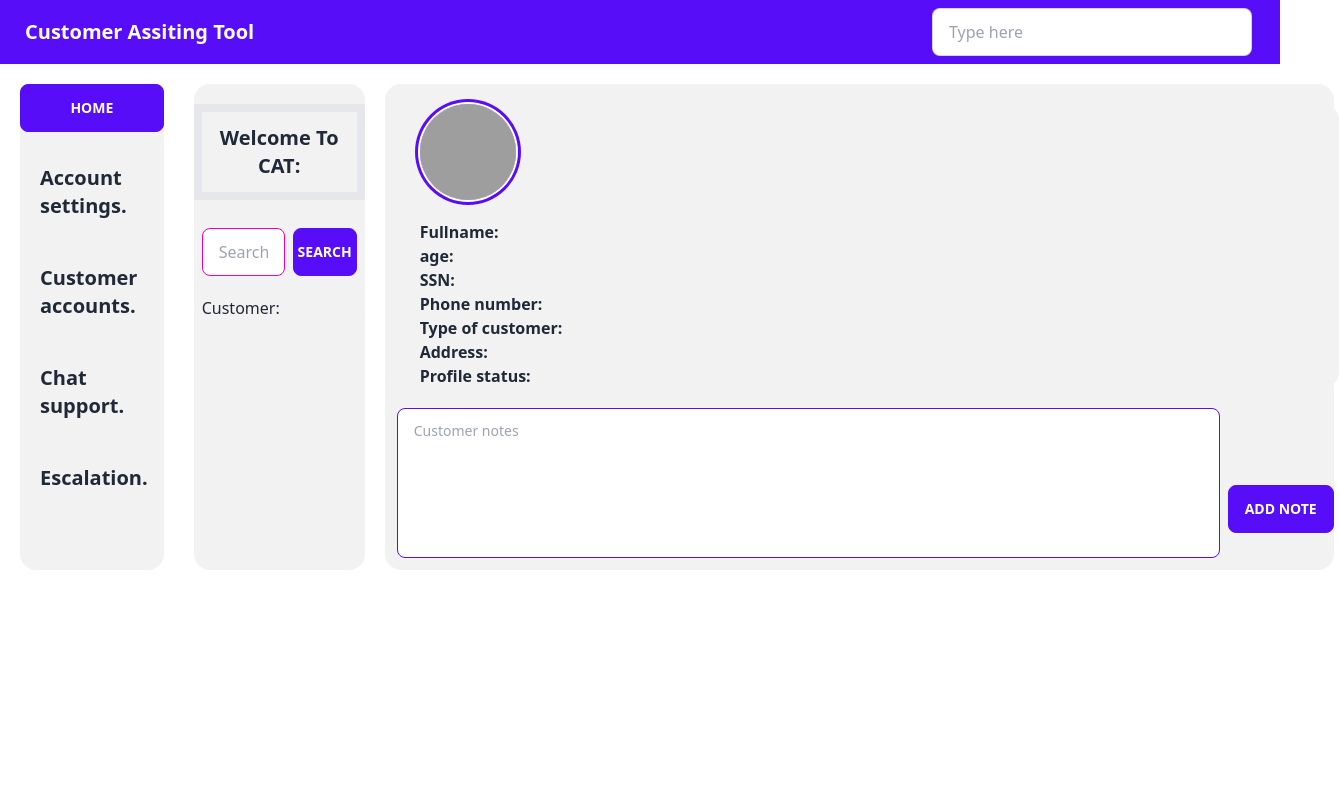
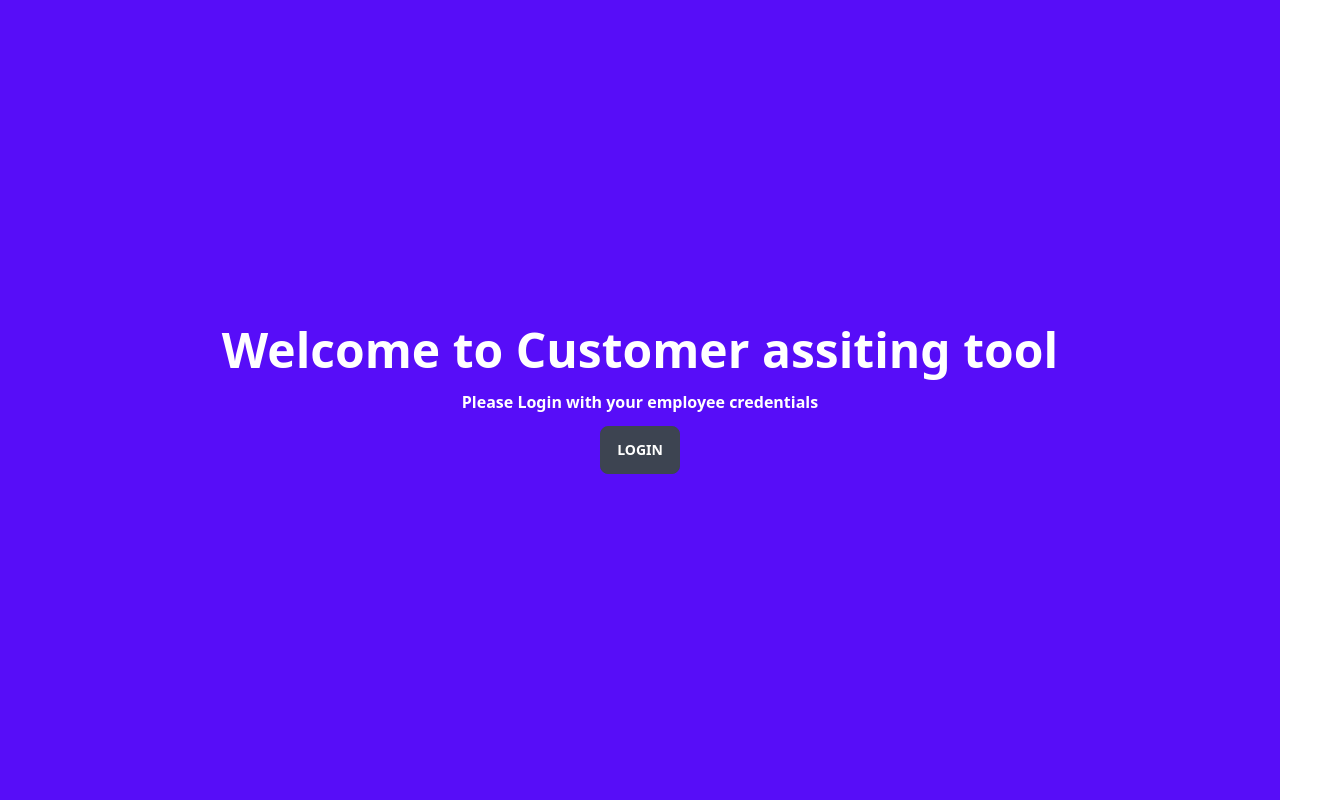
Before and after one commit to darkendord/customer-assisting-tool, a React (Create React App) app: page / in a window 1280 px wide. Shown: the whole page, 1339 px wide, since content can reach past the window. Built offline with nearby package versions, Linux system fonts and the light colour scheme; no server answers; grey boxes are pictures that could not be loaded.

Commit message:
added employee login page

```diff
--- a/src/App.jsx
+++ b/src/App.jsx
@@ -12,6 +12,7 @@ import CustomerAccounts from "./pages/CustomerAccounts"
 import AccountSettings from "./pages/AccountSettings"
 import ChatSupport from "./pages/ChatSupport"
 import Escalation from "./pages/Escalation"
+import Login from "./pages/Login";
 import { UserContext } from "./Context/UserContext";
 import { useEffect } from "react";
 import { useState } from "react";
@@ -59,7 +60,8 @@ function renderData(){
   return (
     <div className="text">
       <UserContext.Provider value={{customersData, setCustomersData, input, setInput, filtered, setFiltered, handleChange, handleClick, updateData,renderData}}>
-      <Navbar />
+          <Login />
+      {/* <Navbar />
       <div className="flex justify-between">
         <BrowserRouter>
       <LeftMenu/>
@@ -72,7 +74,7 @@ function renderData(){
         </Routes>
       <RightSide />
       </BrowserRouter>
-      </div>
+      </div> */}
       </UserContext.Provider>
     </div>
   );
--- /dev/null
+++ b/src/pages/Login.jsx
@@ -0,0 +1,46 @@
+import React from 'react'
+import { useState } from 'react'
+
+
+function Login() {
+    const [employeeLogin, setEmployeeLogin] = useState([])
+
+
+  return (
+    <main className="bg-primary w-screen h-screen flex justify-center items-center flex-col">
+      <h1 className='font-bold text-5xl text-white mb-4'>Welcome to Customer assiting tool</h1>
+      <p className='font-bold text-white mb-3'>Please Login with your employee credentials</p>
+<label htmlFor="my-modal-3" className="btn modal-button">LOGIN</label>
+
+<input type="checkbox" id="my-modal-3" className="modal-toggle" />
+<div className="modal">
+
+  <div className="modal-box relative">
+    <label htmlFor="my-modal-3" className="btn btn-sm btn-circle absolute right-2 top-2">✕</label>
+    <h3 className="text-lg font-bold">Please enter your employee ID starting with "cat" followed by 4 digits:</h3>
+
+    <form className="form-control">
+  <label className="label">
+    <span className="label-text">Employee ID:</span>
+  </label>
+  <label className="input-group input-group-vertical">
+    <input type="text" placeholder="cat1234" className="input input-bordered" required/>
+  </label>
+
+  <label className="label">
+    <span className="label-text">Password:</span>
+  </label>
+  <label className="input-group input-group-vertical">
+    <input type="password" placeholder="Your password" className="input input-bordered" required/>
+  </label>
+  <button className='btn bg-primary mt-3'>Submit</button>
+</form>
+
+  </div>
+
+</div>
+    </main>
+  )
+}
+
+export default Login
```
